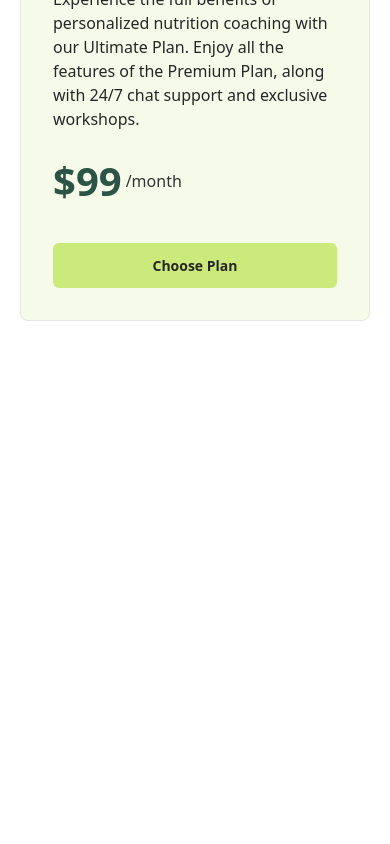
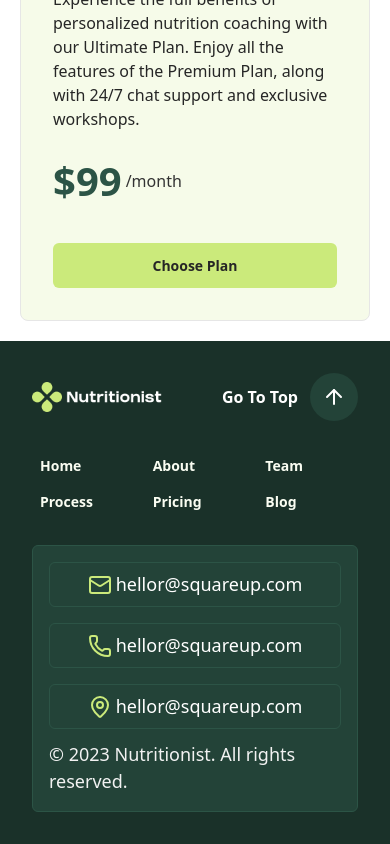
Before and after one commit to KhunPha/nutritionist-nextjs, a Next.js app: page / in a window 390 px wide. Shown: the part 7927-8771 px from the top of the page. Before the commit the page ends 8268 px from the top, so only its background shows below. Built offline with nearby package versions, Linux system fonts and the light colour scheme.

Commit message:
Update Footer

```diff
--- a/components/Footer.tsx
+++ b/components/Footer.tsx
@@ -1,16 +1,16 @@
 "use client";
 
 import { menuItems } from "@/constants/menu";
-import { ArrowUp } from "lucide-react";
+import { ArrowUp, Mail, MapPin, Phone } from "lucide-react";
 import Link from "next/link";
 
 const Footer = () => {
   return (
-    <div className="hidden bg-dark-green-shades-15 px-16 py-8 space-y-8">
+    <div className="bg-dark-green-shades-15 px-8 md:px-16 py-8 space-y-8">
       <div className="flex items-center justify-between">
         <img src="logo.png" alt="Logo" className="w-[130px]" />
 
-        <ul className="flex items-center space-x-2 text-green-shades-97">
+        <ul className="hidden lg:flex items-center space-x-2 text-green-shades-97">
           {menuItems.map((menu, index) => {
             return (
               <li key={index}>
@@ -37,6 +37,42 @@ const Footer = () => {
           </button>
         </div>
       </div>
+
+      <ul className="lg:hidden grid grid-cols-3 md:grid-cols-5 gap-3 items-center space-x-2 text-green-shades-97">
+        {menuItems.map((menu, index) => {
+          return (
+            <li key={index}>
+              <Link
+                href={menu.href}
+                className={`px-2 py-2 text-[14px] font-semibold`}
+              >
+                {menu.title}
+              </Link>
+            </li>
+          );
+        })}
+      </ul>
+
+      <div className="p-4 rounded-md bg-dark-green-shades-20 border border-dark-green-shades-25 flex flex-col lg:flex-row items-center justify-between gap-3">
+        <div className="w-full lg:w-auto grid grid-cols-1 lg:grid-cols-2 xl:grid-cols-3 gap-4">
+          <button className="p-2 border border-dark-green-shades-25 rounded-md flex items-center justify-center gap-1">
+            <Mail size={24} className="text-green-shades-70" />
+            <p className="text-[18px] font-medium text-absolute-white">hellor@squareup.com</p>
+          </button>
+
+          <button className="p-2 border border-dark-green-shades-25 rounded-md flex items-center justify-center gap-1">
+            <Phone size={24} className="text-green-shades-70" />
+            <p className="text-[18px] font-medium text-absolute-white">hellor@squareup.com</p>
+          </button>
+
+          <button className="p-2 border border-dark-green-shades-25 rounded-md flex items-center justify-center gap-1">
+            <MapPin size={24} className="text-green-shades-70" />
+            <p className="text-[18px] font-medium text-absolute-white">hellor@squareup.com</p>
+          </button>
+        </div>
+
+        <p className="text-[18px] text-grey-shades-95">© 2023 Nutritionist. All rights reserved.</p>
+      </div>
     </div>
   );
 };
```
